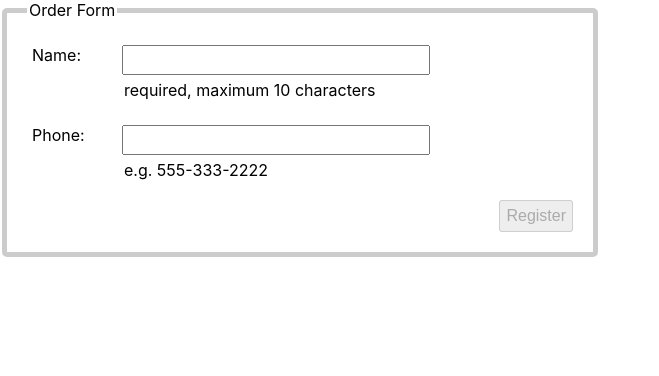
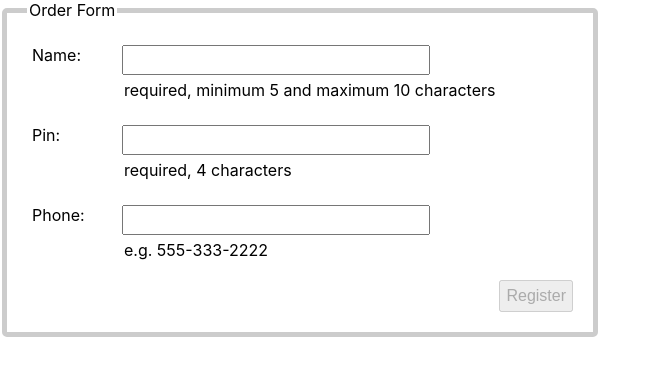
Before and after one commit to elis-11/apartment-filter, a React (Create React App) app: page / in a window 1280 px wide. Shown: the top 376 px of the page, without its empty margins (0-659 px from the left). Built offline with nearby package versions, Linux system fonts and the light colour scheme.

Commit message:
added PIN

```diff
--- a/src/App.js
+++ b/src/App.js
@@ -5,24 +5,40 @@ export const App = () => {
 	const [ name, setName ] = useState('');
 	const [ nameIsValid, setNameIsValid ] = useState(false);
 
+	const [ pin, setPin ] = useState('');
+	const [ pinIsValid, setPinIsValid ] = useState(false);
+
 	const [ phone, setPhone ] = useState('');
 	const [ phoneIsValid, setPhoneIsValid ] = useState(false);
 
 	const [ payload, setPayload ] = useState({});
 	const [ formIsValid, setFormIsValid ] = useState(false);
 
-	useEffect(() => {
-		setFormIsValid(nameIsValid && phoneIsValid);
-	}, [nameIsValid, phoneIsValid])
+	useEffect(
+		() => {
+			setFormIsValid(nameIsValid && phoneIsValid);
+		},
+		[ nameIsValid, phoneIsValid ]
+	);
 
 	const handleName = (e) => {
 		let _name = e.target.value;
-		if (_name !== '' && _name.length <= 10) {
+		if (_name !== '' && _name.length > 4 && _name.length < 20) {
 			setNameIsValid(true);
 		} else {
 			setNameIsValid(false);
 		}
 		setName(_name);
+	};
+
+	const handlePin = (e) => {
+		let _pin = e.target.value;
+		if (_pin !== '' && _pin.length === 4) {
+			setPinIsValid(true);
+		} else {
+			setPinIsValid(false);
+		}
+		setPin(_pin)
 	};
 
 	const handlePhone = (e) => {
@@ -54,20 +70,35 @@ export const App = () => {
 			<form>
 				<fieldset>
 					<legend>Order Form</legend>
+
+					{/* NAME */}
 					<div className={'row ' + (nameIsValid ? 'valid' : 'invalid')}>
 						<label htmlFor="name">Name</label>
 						<input type="text" id="name" value={name} onChange={handleName} />
 					</div>
-					<div className={'note ' + (nameIsValid ? 'valid' : 'invalid')}>required, maximum 10 characters</div>
+					<div className={'note ' + (nameIsValid ? 'valid' : 'invalid')}>
+						required, minimum 5 and maximum 10 characters
+					</div>
 
+					{/* PIN */}
+					<div className={'row ' + (pinIsValid ? 'valid' : 'invalid')}>
+						<label htmlFor="pin">Pin</label>
+						<input type="text" id="pin" value={pin} onChange={handlePin} />
+					</div>
+					<div className={'note ' + (pinIsValid ? 'valid' : 'invalid')}>required, 4 characters</div>
+
+					{/* PHONE */}
 					<div className={'row ' + (phoneIsValid ? 'valid' : 'invalid')}>
 						<label htmlFor="phone">Phone</label>
 						<input type="text" id="phone" value={phone} onChange={handlePhone} />
 					</div>
 					<div className={'note ' + (phoneIsValid ? 'valid' : 'invalid')}>e.g. 555-333-2222</div>
 
+					{/* BUTTON */}
 					<div className="buttonRow">
-					<button disabled={!formIsValid} onClick={handleButton}>Register</button>
+						<button disabled={!formIsValid} onClick={handleButton}>
+							Register
+						</button>
 					</div>
 				</fieldset>
 			</form>
```
